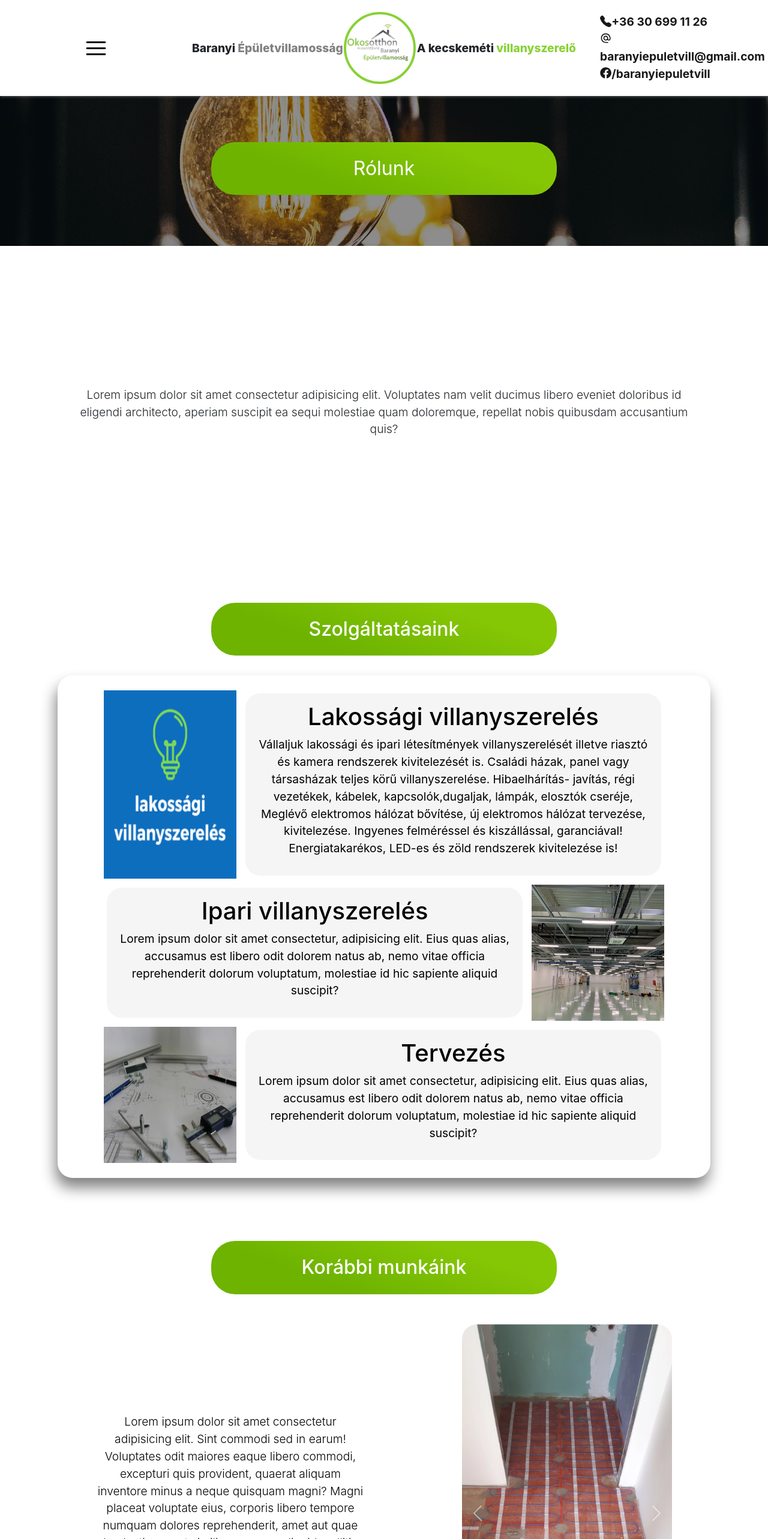
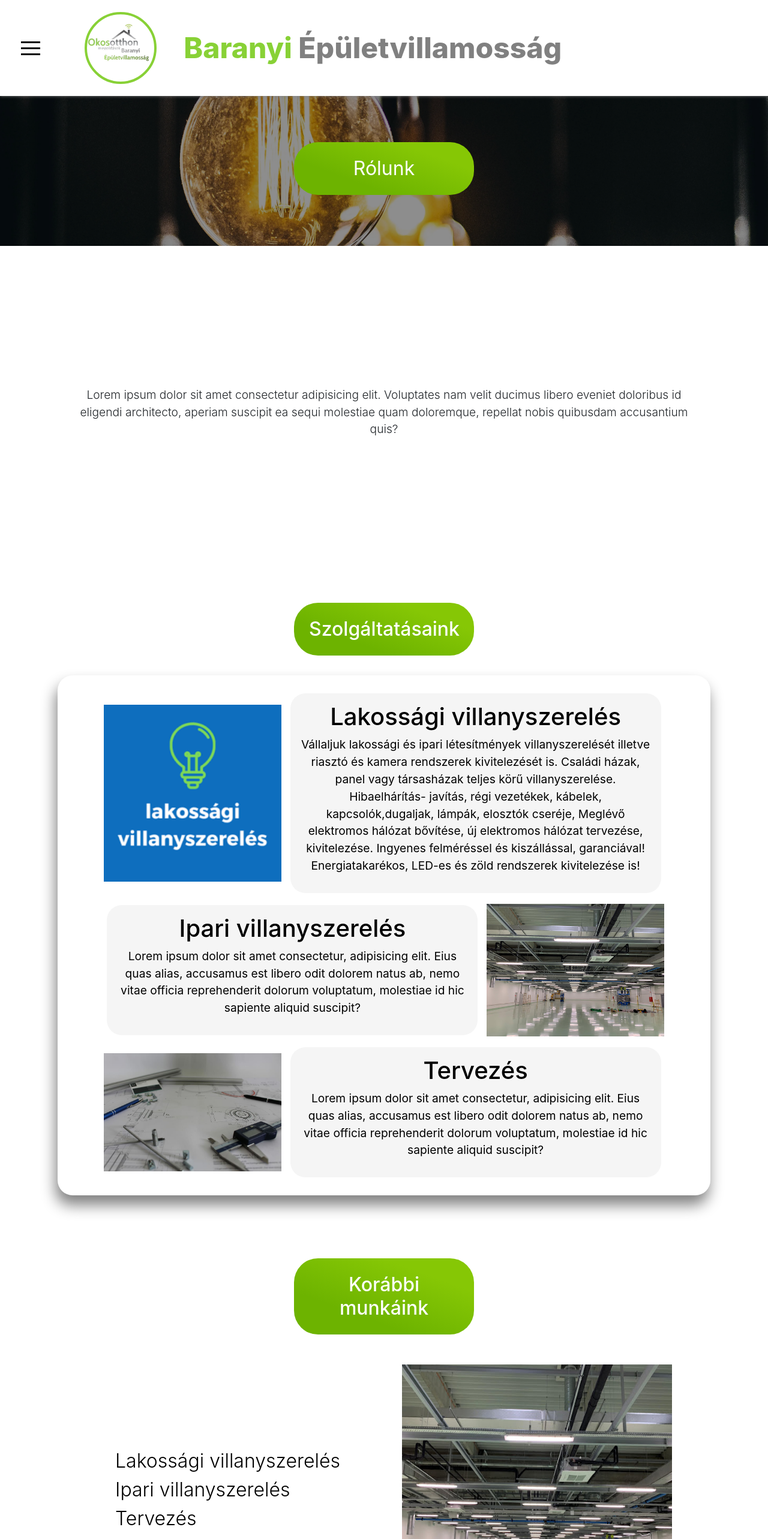
Before and after one commit to kdavid96/baranyi_epuletvillamossag, a React (Create React App) app: page / in a window 1280 px wide. Shown: the top 2566 px of the page at 60% size. Built offline with nearby package versions, Linux system fonts and the light colour scheme.

Commit message:
new carousel, header redesign

```diff
--- a/package.json
+++ b/package.json
@@ -15,6 +15,7 @@
     "react-dom": "^17.0.2",
     "react-icons": "^4.3.1",
     "react-parallax": "^3.3.0",
+    "react-recaptcha": "^2.3.10",
     "react-reveal": "^1.2.2",
     "react-scripts": "4.0.3",
     "react-scroll": "^1.8.4",
--- a/public/index.html
+++ b/public/index.html
@@ -2,17 +2,18 @@
 <html lang="en">
   <head>
     <meta charset="utf-8" />
-    <link rel="icon" href="%PUBLIC_URL%/favicon.ico" />
     <meta name="viewport" content="width=device-width, initial-scale=1" />
     <meta name="theme-color" content="#000000" />
     <meta
-      name="description"
-      content="Baranyi Epuletvillamossag weboldal"
+    name="description"
+    content="Baranyi Epuletvillamossag weboldal"
     />
+    <link rel="icon" href="%PUBLIC_URL%/favicon.ico" />
     <link rel="manifest" href="%PUBLIC_URL%/manifest.json" />
     <link rel="preconnect" href="https://fonts.googleapis.com">
     <link rel="preconnect" href="https://fonts.gstatic.com" crossorigin>
     <link href="https://fonts.googleapis.com/css2?family=Cabin:wght@400;600;700&display=swap" rel="stylesheet">
+    <script src="https://www.google.com/recaptcha/api.js?onload=onloadCallback&render=explicit" async defer></script>
     <title>Baranyi Épületvillamosság</title>
   </head>
   <body>
--- a/src/components/Contact.jsx
+++ b/src/components/Contact.jsx
@@ -1,24 +1,58 @@
+import React, {useState} from 'react';
 import Button from 'react-bootstrap/Button';
 import Form from 'react-bootstrap/Form';
-import React from 'react';
+import Recaptcha from 'react-recaptcha';
 
 export default function Contact() {
+    const [isVerified, setVerified] = useState(false);
+    const [message, setMessage] = useState("");
+
     const sendEmail = (e) => {
         e.preventDefault();
-        console.log(e);
+        if(isVerified){
+            setMessage("Sikeres küldés!");
+            if(e.target.email.value !== "" && e.target.message.value !== ""){
+                console.log(e.target.email.value);
+                console.log(e.target.message.value);
+            }
+            setMessage("A mezők kitöltése kötelező!");
+        } else{
+            setMessage("Erősítse meg hogy nem robot!");
+        }
     }
+
+    const sendEmailCaptcha = () => {
+        console.log('captcha loaded');
+    }
+
+    const verifyCaptcha = (response) => {
+        if(response){
+            setVerified(true);
+            setMessage("");
+        }
+    }
+
     return (
         <>
         <div className="title-div" style={{marginTop: '25px', backgroundColor: 'white'}}><h1 style={{marginBottom: '15px'}} className="green-button" id="contact">Kapcsolat</h1></div>
         <div class="contact" style={{width: '75vw', position: 'relative', left: '12.5vw', marginTop: '55px'}}>
             <Form className="form" style={{position:'relative'}} onSubmit={sendEmail}>
                 <Form.Group className="mb-3" controlId="exampleForm.ControlInput1">
-                    <Form.Control type="email" placeholder="Email cím" />
+                    <Form.Control type="email" placeholder="Email cím" name="email"/>
                 </Form.Group>
                 <Form.Group className="mb-3" controlId="exampleForm.ControlTextarea1">
-                    <Form.Control as="textarea" rows={3} placeholder="Üzenet szövege"/>
+                    <Form.Control as="textarea" rows={3} placeholder="Üzenet szövege" name="message"/>
                 </Form.Group>
-                <Button type="submit" style={{backgroundColor: '#88D136', border: '0', borderRadius: '35px'}}>Küldés</Button>
+                <div style={{position: 'relative', display: 'flex', justifyContent: 'center', marginBottom: '25px'}}>
+                    <Recaptcha
+                    sitekey="6LenIP0cAAAAAA6KZ9jpPZHHCpjenAy9Q5in9w5h"
+                    render="explicit"
+                    verifyCallback={verifyCaptcha}
+                    onloadCallback={sendEmailCaptcha}
+                    />
+                </div>
+                <span id="success" style={{minHeight: '25px', color: isVerified ? 'green' : 'red'}}>{message}</span><br/>
+                <Button type="submit" style={{backgroundColor: '#88D136', border: '0', borderRadius: '35px', marginTop: '15px'}}>Küldés</Button>
             </Form>
         </div>
         </>
--- a/src/components/Header.jsx
+++ b/src/components/Header.jsx
@@ -31,19 +31,22 @@ export default function Header({isOpen, setOpen}) {
                 </div>
                 </Fade>
                 <Fade top>
-                    <div className="navbarBrandContainer" style={{display: 'flex', flexDirection: 'row', justifyContent: 'space-between', alignItems: 'center'}}>
+                    <div className="navbarBrandContainer" style={{display: 'flex', flexDirection: 'row', justifyContent: 'center', alignItems: 'center'}}>
+                        <img id="logo" src="./images/logo_official.webp" alt="profile_picture" style={{borderRadius: '50%', border: '4px solid #88D136', width: 'min(10vw, 120px, 95vw)', height: 'auto', marginRight: '45px'}}/>
                         <span className="navbarBrand" href="#about">
-                            Baranyi <span style={{color: 'grey'}}>Épületvillamosság</span>
+                            <span style={{color: '#88D136'}}>Baranyi</span> <span style={{color: 'grey'}}>Épületvillamosság<br/>
+                            <span id="phone-small">
+                                <p className="phone-small-p"><a rel="noreferrer" target="_blank" href="tel:+36306991126"style={{textDecoration: 'none', color: 'grey'}}><span style={{position: 'relative', top: '-3px'}}><BsFillTelephoneFill /></span>+36 30 699 11 26</a></p>
+                            </span>
+                            </span>
                         </span>
-                        <img src="./images/logo_official.webp" alt="profile_picture" style={{borderRadius: '50%', border: '4px solid #88D136', width: 'min(10vw, 120px, 95vw)', height: 'auto'}}/>
-                        <span className="navbarBrand">A kecskeméti <span style={{color: '#88D136'}}>villanyszerelő</span></span>
                     </div>
                 </Fade>
                 <Fade top>
                     <div className="contact-info">
-                        <p className="phoneNumber"><a rel="noreferrer" target="_blank" href="tel:+36306991126"style={{textDecoration: 'none', color: '#171717'}}><span style={{position: 'relative', top: '-3px'}}><BsFillTelephoneFill /></span>+36 30 699 11 26</a></p>
-                        <p className="phoneNumber"><a rel="noreferrer" ttarget="_blank" href="email:baranyiepuletvill@gmail.com"style={{textDecoration: 'none', color: '#171717'}}><span style={{position: 'relative', top: '-3px'}}><MdAlternateEmail /></span>baranyiepuletvill@gmail.com</a></p>
-                        <p className="phoneNumber"><a rel="noreferrer" target="_blank" href="https://www.facebook.com/baranyiepuletvill" style={{textDecoration: 'none', color: '#171717'}}><span style={{position: 'relative', top: '-3px'}}><FaFacebook /></span>/baranyiepuletvill</a></p>
+                        <p className="phoneNumber"><a rel="noreferrer" target="_blank" href="tel:+36306991126"style={{textDecoration: 'none', color: 'grey'}}><span style={{position: 'relative', top: '-3px'}}><BsFillTelephoneFill /></span>+36 30 699 11 26</a></p>
+                        <p className="phoneNumber"><a rel="noreferrer" ttarget="_blank" href="mailto:baranyiepuletvill@gmail.com"style={{textDecoration: 'none', color: 'grey'}}><span style={{position: 'relative', top: '-3px'}}><MdAlternateEmail /></span>baranyiepuletvill@gmail.com</a></p>
+                        <p className="phoneNumber"><a rel="noreferrer" target="_blank" href="https://www.facebook.com/baranyiepuletvill" style={{textDecoration: 'none', color: 'grey'}}><span style={{position: 'relative', top: '-3px'}}><FaFacebook /></span>/baranyiepuletvill</a></p>
                     </div>
                 </Fade>
             </NavbarContainer>
--- a/src/components/Work.jsx
+++ b/src/components/Work.jsx
@@ -5,15 +5,65 @@ import lakossagi from '../images/lakossagi.png';
 import ipari from '../images/ipari.jpg';
 import { Carousel } from 'react-bootstrap';
 import { Fade } from 'react-reveal';
-import React from 'react';
+import React, {useState} from 'react';
 
 export default function Work() {
+    const [windowWidth, setWindowWidth] = useState(window.innerWidth);
+    const [imgSrc, setImgSrc] = useState(ipari);
+    const imageArray = [
+        {
+            img: lakossagi,
+            text: 'Lakossági villanyszerelés'
+        },
+        {
+            img: ipari,
+            text: 'Ipari villanyszerelés'
+        },
+        {
+            img: drawing,
+            text: 'Tervezés'
+        }];
     return (
         <div id="work" style={{zIndex: '1000'}}>
             <div className="title-div"><h1 className="green-button">Szolgáltatásaink</h1></div>
             <div className="work">
                 <div className="cards-backdrop">
                     <div className="cards">
+                    {
+                        windowWidth < 1000 ? (
+                            <>
+                                <Fade left>
+                                <div className="cardContainer">
+                                    <div className="card">
+                                        <h1>Lakossági villanyszerelés</h1>
+                                        <p>
+                                        Vállaljuk lakossági és ipari létesítmények villanyszerelését illetve riasztó és kamera rendszerek kivitelezését is. Családi házak, panel vagy társasházak teljes körű villanyszerelése. Hibaelhárítás- javítás, régi vezetékek, kábelek, kapcsolók,dugaljak, lámpák, elosztók cseréje, Meglévő elektromos hálózat bővítése, új elektromos hálózat tervezése, kivitelezése. Ingyenes felméréssel és kiszállással, garanciával!
+                                        Energiatakarékos, LED-es és zöld rendszerek kivitelezése is!
+                                        </p>
+                                    </div>
+                                    <div className="cardIllustration"><img src={lakossagi} alt="lakossagi"/></div>
+                                </div>
+                                </Fade>
+                                <Fade delay={400} right>
+                                <div className="cardContainer">
+                                    <div className="card">
+                                        <h1>Ipari villanyszerelés</h1>
+                                        <p>Lorem ipsum dolor sit amet consectetur, adipisicing elit. Eius quas alias, accusamus est libero odit dolorem natus ab, nemo vitae officia reprehenderit dolorum voluptatum, molestiae id hic sapiente aliquid suscipit?</p>
+                                    </div>
+                                    <div className="cardIllustration"><img src={ipari} alt="ipari"/></div>
+                                </div>
+                                </Fade>
+                                <Fade delay={800} left>
+                                <div className="cardContainer">
+                                    <div className="card">
+                                        <h1>Tervezés</h1>
+                                        <p>Lorem ipsum dolor sit amet consectetur, adipisicing elit. Eius quas alias, accusamus est libero odit dolorem natus ab, nemo vitae officia reprehenderit dolorum voluptatum, molestiae id hic sapiente aliquid suscipit?</p>
+                                    </div>
+                                    <div className="cardIllustration"><img src={drawing} alt="tervezes"/></div>
+                                </div>
+                                </Fade>
+                            </>
+                         ) : (
                             <>
                                 <Fade left>
                                 <div className="cardContainer">
@@ -46,19 +96,21 @@ export default function Work() {
                                 </div>
                                 </Fade>
                             </>
+                         )
+
+                    }
                     </div>
                 </div>
             </div>
             <div className="work-filler" style={{width: '80vw', position: 'relative', left: '10vw'}} id="work-filler">
                 <h1 className="green-button" style={{marginBottom: '50px'}}>Korábbi munkáink</h1>
                 <div className="work-flex" style={{display: 'flex', flexDirection: 'row', justifyContent: 'space-between',width: '75vw'}}>
-                    <p style={{width: '35vw', textAlign: 'center', display: 'flex', alignItems: 'center'}}>Lorem ipsum dolor sit amet consectetur adipisicing elit.
-                        Sint commodi sed in earum! Voluptates odit maiores eaque libero commodi, excepturi quis provident,
-                        quaerat aliquam inventore minus a neque quisquam magni?
-                        Magni placeat voluptate eius, corporis libero tempore numquam dolores reprehenderit,
-                        amet aut quae laudantium sunt similique neque, aliquid mollitia voluptatem necessitatibus optio?
-                        Culpa quisquam, recusandae minus optio iste possimus maxime saepe placeat fuga.</p>
-                    <Carousel style={{maxHeight: '55vh', minHeight: '630px'}}>
+                    <p style={{width: '35vw', textAlign: 'center', display: 'flex', alignItems: 'center'}}>
+                        <ol>
+                            { imageArray.map(item => <li class="referenceLink" onClick={()=>setImgSrc(item.img)}>{item.text}</li>) }
+                        </ol>
+                    </p>
+                    {/*<Carousel style={{maxHeight: '55vh', minHeight: '630px'}}>
                         <Carousel.Item>
                             <img
                             className="d-block w-100"
@@ -94,7 +146,8 @@ export default function Work() {
                             <p></p>
                             </Carousel.Caption>
                         </Carousel.Item>
-                    </Carousel>
+                </Carousel>*/}
+                <img class="referenceImg" src={imgSrc} alt="image" />
                 </div>
             </div>
         </div>
--- a/src/components/style.js
+++ b/src/components/style.js
@@ -49,6 +49,7 @@ export const MobileNavContainer = styled.div`
    align-items: center;
    position: fixed;
    z-index: 1020;
+   min-width: 200px
 `;
 
 export const MobileNavNav = styled.ul`
--- a/src/components/styles.css
+++ b/src/components/styles.css
@@ -14,6 +14,7 @@
 }
 
 .navbarBrand{
+    font-size: 3rem;
     font-weight: 800;
     text-align: center;
 }
@@ -30,6 +31,10 @@
     max-width: 640px !important;
 }
 
+#phone-small{
+    display: none;
+}
+
 .image{
     max-width: 400px;
     max-height: auto;
@@ -41,12 +46,12 @@
     padding: 25px;
     border-radius: 40px;
     color: white;
-    width: 45vw;
+    width: max(300px, 10%, 15vw);
     font-size: 2rem;
 }
 
 .navbarBrandContainer{
-    width: 50%;
+    width: 85%;
 }
 
 .contact-info{
@@ -56,13 +61,23 @@
     justify-content: center;
     align-items: center;
     text-align: left;
+    margin-right: 15px;
+    min-width: 290px;
 }
 
 .phoneNumber{
-    width: 75%;
+    width: 90%;
     padding: 0;
     margin: 0;
     color: blue;
+    font-weight: bold;
+    position: relative;
+}
+
+.phone-small-p{
+    width: 90%;
+    padding: 0;
+    margin: 0;
     font-weight: bold;
     position: relative;
 }
@@ -120,6 +135,19 @@
     border-radius: 25px;
 }
 
+.referenceLink{
+    cursor: pointer;
+    text-decoration: none;
+    list-style-type: none;
+    text-align: left;
+    font-size: 2rem;
+}
+
+.referenceImg{
+    width: 450px;
+    height: 450px;
+}
+
 .title-div{
     width: 100%;
     padding: 25px;
@@ -143,10 +171,12 @@
     width: 90%;
     display: flex;
     flex-direction: row;
+    justify-content: center;
+    align-items: center;
 }
 
 .cardIllustration{
-    width: 25%;
+    width: 350px;
     height: auto;
     padding: 5px;
     display: flex;
@@ -232,7 +262,7 @@
 }
 
 .hamburger-div{
-    width: 25%;
+    width: 10%;
     display: flex;
     align-items: center;
     justify-content: center;
@@ -274,7 +304,15 @@
 
 @media screen and (max-width: 1000px) {
     .phoneNumber{
-        display: none;
+        font-size: .8rem;
+    }
+
+    .contact-info{
+        min-width: 192px;
+    }
+
+    .cardContainer{
+        flex-direction: column;
     }
 
     .work-flex{
@@ -297,6 +335,16 @@
         width: 100vw !important;
         left: 0 !important;
         margin-top: 150px;
+    }
+
+    #logo{
+        display: none;
+    }
+}
+
+@media screen and (max-width: 800px){
+    .navbarBrand{
+        font-size: 2rem;
     }
 }
 
@@ -337,4 +385,13 @@
     p {
         width: 90vw !important;
     }
+
+    .contact-info{
+        display: none;
+    }
+
+    #phone-small{
+        display: block;
+        font-size: 2rem;
+    }
 }
```
Also changed, not shown: 1 other file (tests, documents, lock files or other folders). Lines whose indentation alone changed are shown as unchanged.
